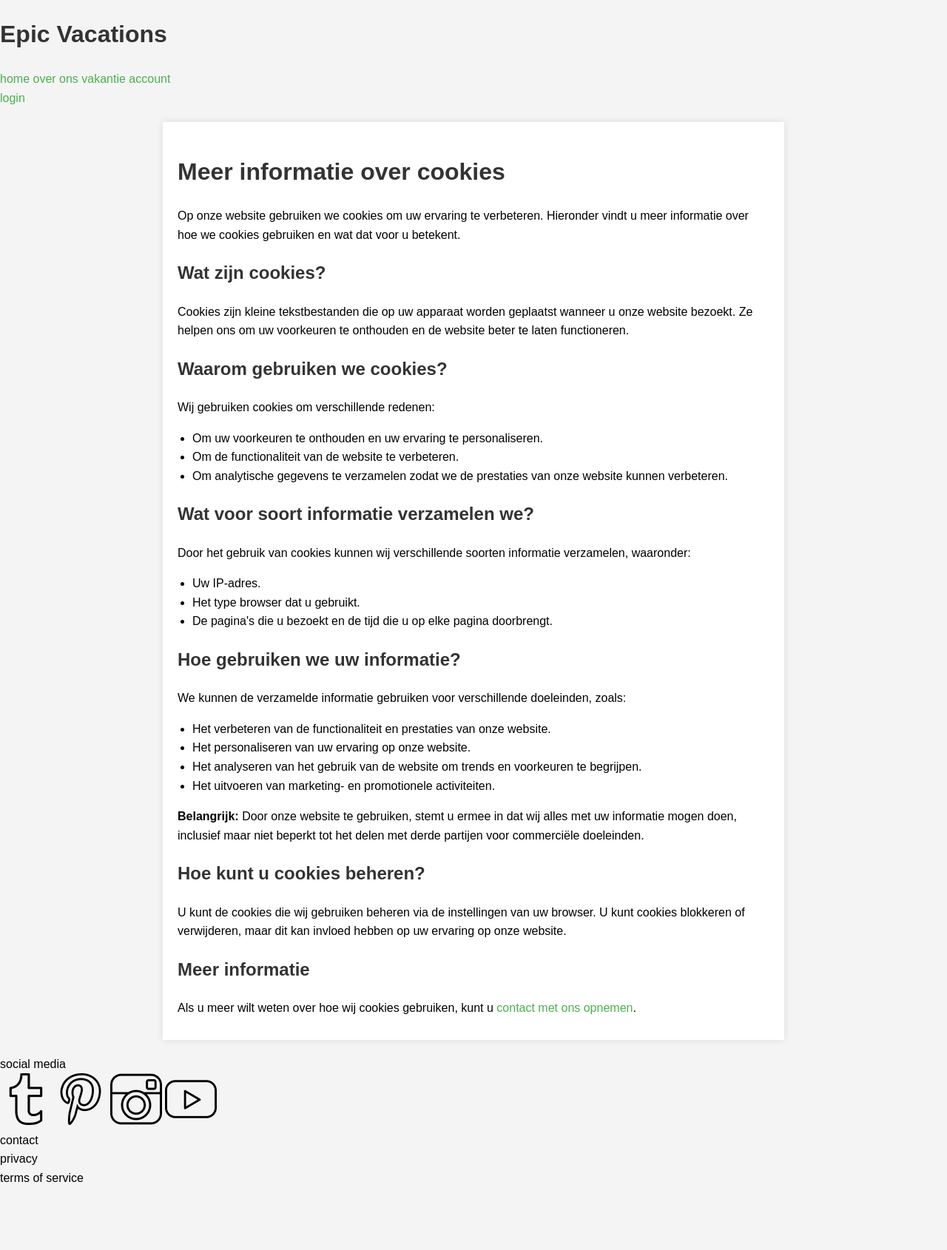
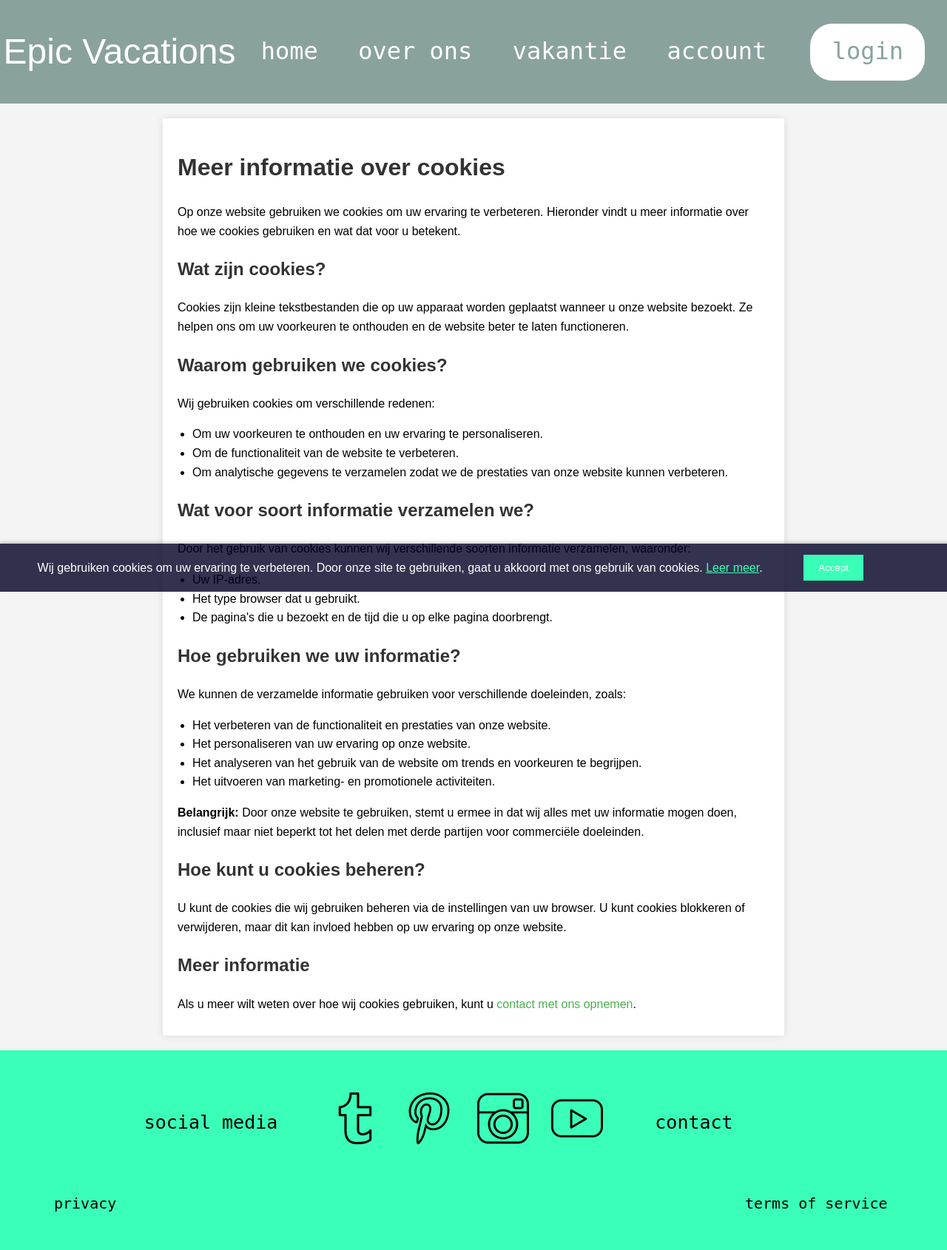
Before and after one commit to J0C0M/webapp2, a PHP site: page /cookie.php in a window 1280 px wide. Shown: the whole page at 74% size. Before the commit the page ends 1598 px from the top, so only its background shows below. Run offline with PHP 8.4, Linux system fonts and the light colour scheme.

Commit message:
cookie page

```diff
--- a/CSS/cookie.css
+++ b/CSS/cookie.css
@@ -35,3 +35,237 @@ a {
 a:hover {
     text-decoration: underline;
 }
+
+/*header*/
+header {
+    background-color: #8AA29E;
+    height: 140px;
+    width: 100%;
+    display: flex;
+    justify-content: space-around;
+    align-items: center;
+}
+
+.epic-vacations-logo {
+    font-family: "Poetsen One", sans-serif;
+    font-weight: 400;
+    font-style: normal;
+    color: white;
+    font-size: 48px;
+}
+
+nav {
+    gap: 10%;
+}
+
+.header-btn {
+    font-family: "JetBrains Mono", monospace;
+    text-decoration: none;
+    font-size: 32px;
+    margin: 25px;
+}
+
+.nav-color {
+    color: white;
+    transition: all 0.8s;
+}
+
+.nav-color:hover {
+    color: #393e3d;
+    transition:  0.8s
+}
+
+.btn-backgrnd {
+    background-color: white;
+    height: 77px;
+    width: 155px;
+    border-radius: 30px;
+    display: flex;
+    justify-content: center;
+    align-items: center;
+}
+
+.login-color {
+    color: #8AA29E;
+    transition: all 0.8s;
+}
+
+.login-color:hover {
+    color: #dbede9;
+    transition:  0.8s
+}
+
+/*slider*/
+.slider-container {
+    padding: 2rem;
+}
+
+.slider-wrapper {
+    position: relative;
+    max-width: 100%;
+    margin: 0 auto;
+}
+
+.slider {
+    display: flex;
+    aspect-ratio: 16 / 9;
+    overflow-x: auto;
+    scroll-snap-type: x mandatory;
+    scroll-behavior: smooth;
+    box-shadow: 0 1.5rem 3rem -0.75rem hsla(0, 0%, 0%, 0.25);
+    -ms-overflow-style: none;
+    scrollbar-width: none;
+}
+
+.slider::-webkit-scrollbar {
+    display: none;
+}
+
+.slider img {
+    flex: 1 0 100%;
+    scroll-snap-align: start;
+    object-fit: cover;
+}
+
+.slider-nav {
+    display: flex;
+    column-gap: 1rem;
+    position: absolute;
+    bottom: 1.25rem;
+    left: 50%;
+    transform: translateX(-50%);
+    z-index: 1;
+}
+
+.slider-nav a {
+    width: 1rem;
+    height: 1rem;
+    border-radius: 50%;
+    background-color: #fff;
+    opacity: 0.75;
+    transition: opacity ease 250ms;
+}
+
+.slider-nav a:hover {
+    opacity: 1;
+}
+
+/*****************************************************************************************************/
+/*footer*/
+footer{
+    background-color: rgba(58, 255, 184, 1);
+    height: 250px;
+    font-family: "JetBrains Mono", monospace;
+    justify-content: center;
+    align-items: center;
+    display: flex;
+    flex-direction: column;
+    min-height: 250px;
+    padding: 10px;
+}
+.contact-button{
+    cursor: pointer;
+    width: 200px;
+}
+.hold-footer{
+    display: flex;
+    justify-content: center;
+    align-items: center;
+    gap: 70px;
+    height: 40%;
+    font-size: 25px;
+}
+.hold-images{
+    display: flex;
+    gap: 30px;
+}
+.hold-div-2{
+    cursor: pointer;
+    width: 90%;
+    height: 30%;
+    font-size: 125%;
+    font-family: "JetBrains Mono", monospace;
+    justify-content: space-between;
+    align-items: center;
+    flex-direction: row;
+    display: flex;
+	flex-direction: row;
+	flex-wrap: nowrap;
+	justify-content: space-between;
+	align-items: flex-end;
+	align-content: stretch;
+}
+
+.privacy{
+    display: flex;
+    width: 90px;
+}
+
+.terms-of-service{
+    display: flex;
+    width: 200px;
+    cursor: pointer;
+}
+
+/*cookie css*/
+.cookie-banner {
+    position: fixed;
+    bottom: 0;
+    width: 100%;
+    background-color: rgba(0, 0, 36, 0.8);
+    color: #fff;
+    text-align: center;
+    padding: 15px;
+    box-shadow: 0 -2px 5px rgba(0, 0, 0, 0.2);
+    display: flex;
+    justify-content: space-between;
+    align-items: center;
+}
+
+.cookie-banner p {
+    margin: 0;
+    flex: 1;
+}
+
+.cookie-banner a {
+    color: rgba(58, 255, 184, 1);
+    text-decoration: underline;
+}
+
+.cookie-banner button {
+    background-color: rgba(58, 255, 184, 1);
+    color: white;
+    border: none;
+    padding: 10px 20px;
+    cursor: pointer;
+    margin-left: 20px;
+    margin-right: 10%;
+}
+
+.cookie-banner button:hover {
+    background-color: #4CAF50;
+}
+
+/*****************************************************************************************************/
+.background-image {
+    background-image: url(https://assets.mixkit.co/videos/2168/2168-720.mp41);
+    background-size: cover; /* Adjusts the size of the image */
+    background-repeat: no-repeat; /* Prevents the image from repeating */
+    background-position: center; /* Centers the image */
+    background-attachment: fixed; /* Fixes the image so it doesn't scroll with the content */
+    min-height: 100%;
+}
+.video{
+    width: 100%;
+    position: absolute;
+    right: 0;
+    bottom: 0;
+    z-index: -1;
+}
+.video-2{
+    width: 100%;
+    right: 0;
+    bottom: 0;
+    z-index: -1;
+    height: 50%;
+}
--- a/cookie.php
+++ b/cookie.php
@@ -11,6 +11,13 @@
     //header include
     include("include/header.php");
     ?>
+
+    <div id="cookie-consent-banner" class="cookie-banner">
+        <p>Wij gebruiken cookies om uw ervaring te verbeteren. Door onze site te gebruiken, gaat u akkoord met ons gebruik van cookies. <a href="cookie.php">Leer meer</a>.</p>
+        <button id="accept-cookies">Accept</button>
+    </div>
+
+    <script src="javascript/cookie.js"></script>
 
     <div class="content">
         <h1>Meer informatie over cookies</h1>
```
